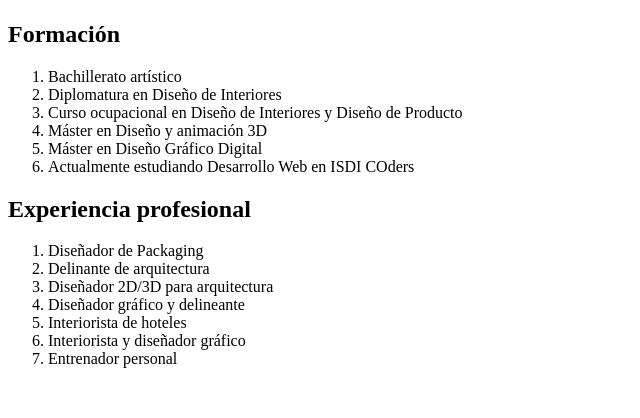
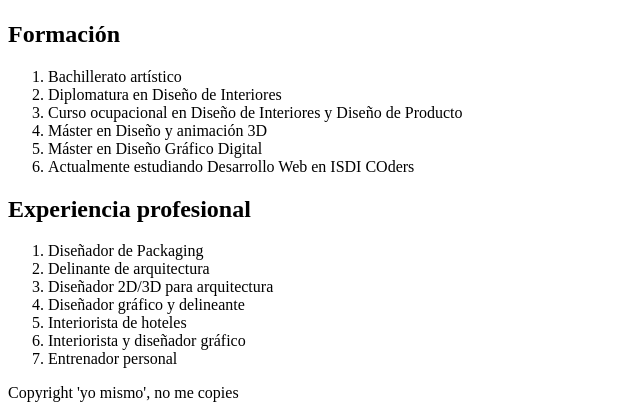
Before and after one commit to Sergi-CM/exercise-cv, a plain HTML site: page index.html in a window 1280 px wide. Shown: the part 536-954 px from the top of the page, without its empty margins (0-640 px from the left). Before the commit the page ends 920 px from the top, so only its background shows below. Drawn offline with Linux system fonts and the light colour scheme.

Commit message:
add footer

```diff
--- a/index.html
+++ b/index.html
@@ -60,7 +60,14 @@
         <li>Interiorista y diseñador gráfico</li>
         <li>Entrenador personal</li>
       </ol>
+
     </section>
+
+    <footer>
+
+      <p>Copyright 'yo mismo', no me copies</p>
+
+    </footer>
 
   </main>
 
```
